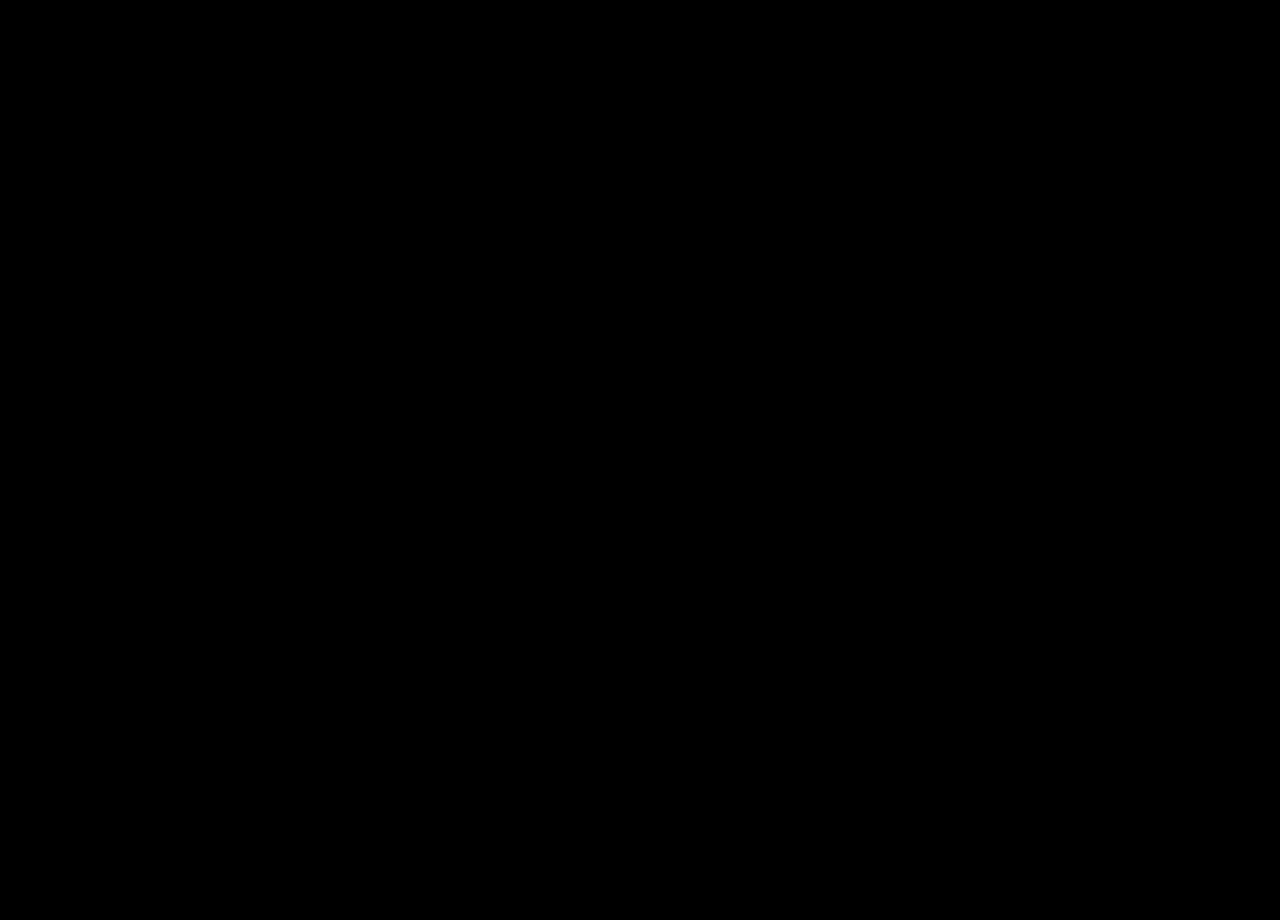
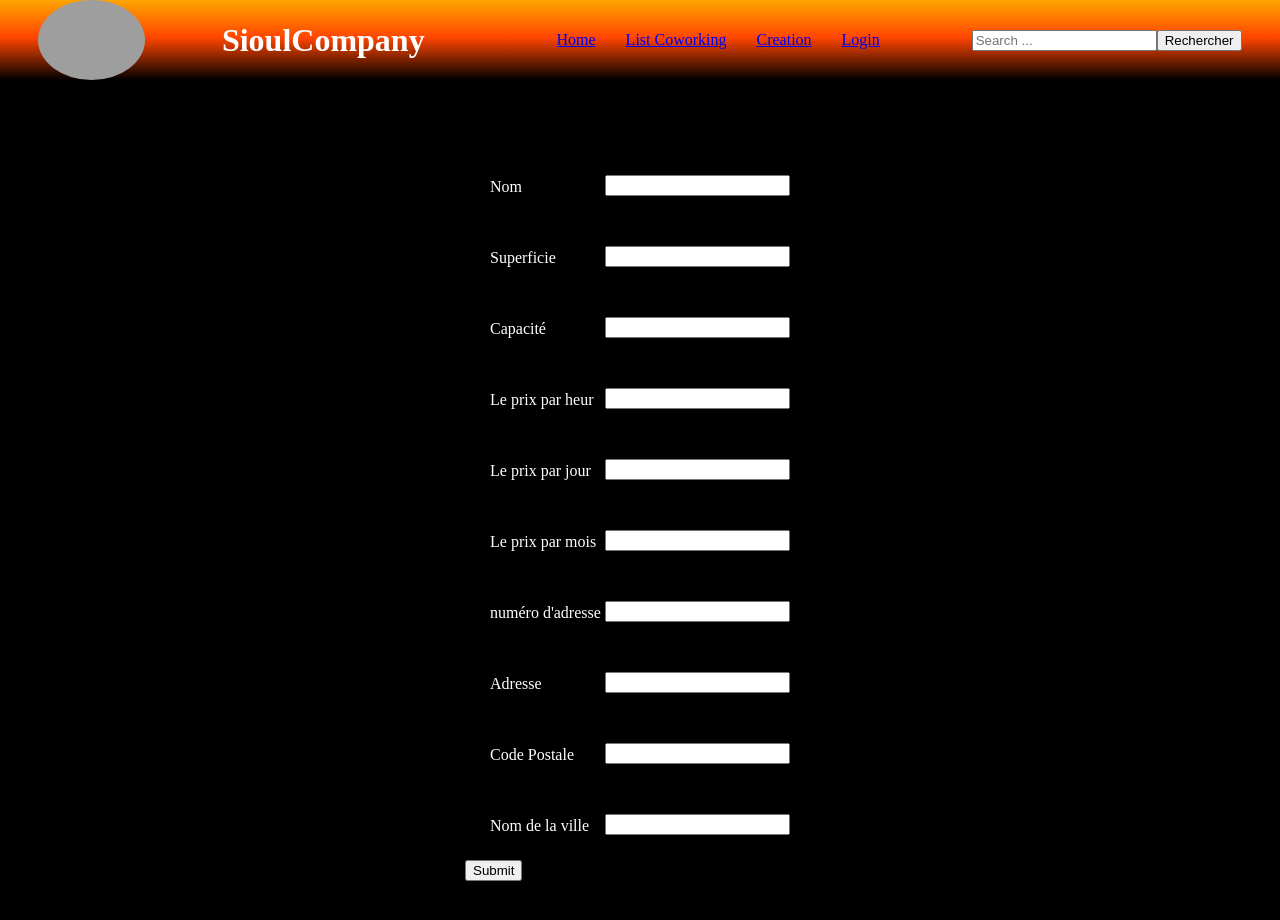
Before and after one commit to LorietteLouis/coworkingFront, a React (Create React App) app: page /admin/coworkings/create in a window 1280 px wide. Before the commit this address had no page. Shown: the top 920 px of the page. Before the commit the page ends 800 px from the top, so only its background shows below. Built offline with nearby package versions, Linux system fonts and the light colour scheme; grey boxes are pictures that could not be loaded.

Commit message:
mise a jour coworking-front LoginPage

```diff
--- a/package.json
+++ b/package.json
@@ -6,6 +6,7 @@
     "@testing-library/jest-dom": "^5.17.0",
     "@testing-library/react": "^13.4.0",
     "@testing-library/user-event": "^13.5.0",
+    "js-cookie": "^3.0.5",
     "react": "^18.2.0",
     "react-dom": "^18.2.0",
     "react-router-dom": "^6.14.2",
--- a/src/App.css
+++ b/src/App.css
@@ -79,7 +79,7 @@ body {
     border-radius: 15px;
   }
 
-  .label-forma{
+  .forma{
     display: flex;
     justify-content: space-between;
     padding: 25px;
@@ -93,10 +93,10 @@ body {
     align-items:flex-end;
   }
 
-  .updatingPage{
-    margin: 50px auto;
+  .login{
+    margin: 20px auto;
     width: 350px;
-    padding: 20px;
+    padding: 5px;
     border-radius: 15px;
   }
 
--- a/src/App.js
+++ b/src/App.js
@@ -4,15 +4,18 @@ import HomePage from "./page/HomePage";
 import CoworkingsPage from "./page/CoworkingPage";
 import CreateCoworkingPage from "./page/CreateCoworkingPage";
 import UpdateCoworkingPage from "./page/UpdateCoworkingPage";
+import LoginPage from "./page/LoginPage";
 
 function App() {
   return (
     <BrowserRouter>
       <Routes>
         <Route path="/" element={<HomePage />} />
-        <Route path="/coworkings" element={<CoworkingsPage />} />
-        <Route path="/coworkings/create" element={<CreateCoworkingPage />} />
-        <Route path="/coworkings/:id/update" element={<UpdateCoworkingPage/>}/>
+        <Route path="/admin/coworkings" element={<CoworkingsPage />} />
+        <Route path="/admin/coworkings/create" element={<CreateCoworkingPage />} />
+        <Route path="/admin/coworkings/:id/update" element={<UpdateCoworkingPage/>}/>
+
+        <Route path="/coworking/login" element={<LoginPage/>}/>
       </Routes>
     </BrowserRouter>
   );
--- a/src/component/Header.jsx
+++ b/src/component/Header.jsx
@@ -23,13 +23,13 @@ const Header = () => {
             <Link to="/">Home</Link>
           </li>
           <li>
-            <Link to="/coworkings">List Coworking</Link>
+            <Link to="/admin/coworkings">List Coworking</Link>
           </li>
           <li>
-            <Link to="/coworkings/create">Creation</Link>
+            <Link to="/admin/coworkings/create">Creation</Link>
           </li>
           <li>
-            <Link to="/coworkings/:id/update">Update</Link>
+            <Link to="/coworking/login">Login</Link>
           </li>
         </ul>
       </nav>
--- a/src/page/CoworkingPage.jsx
+++ b/src/page/CoworkingPage.jsx
@@ -46,7 +46,7 @@ return (
           {coworking.address.city}
         </p>
         <button onClick={() => handleDeleteCoworking(coworking.id)}>Supprimer le coworking</button>
-        <button><Link to={`/coworkings/${coworking.id}/update`}>Update</Link></button>
+        <button><Link to={`/admin/coworkings/${coworking.id}/update`}>Update</Link></button>
       </div>
     ))}
     <Footer/>
--- a/src/page/CreateCoworkingPage.jsx
+++ b/src/page/CreateCoworkingPage.jsx
@@ -7,7 +7,7 @@ const CreateCoworkingPage = () => {
     const handleCreateCoworking = async (e) =>{
         e.preventDefault()
 
-        const name = e.target.name.value;
+        const name = e.target.name.value ;
         const superficy = e.target.superficy.value;
         const capacity = e.target.capacity.value;
         const price_hour = e.target.price_hour.value;
@@ -19,20 +19,20 @@ const CreateCoworkingPage = () => {
         const address_city = e.target.address_city.value;
 
         const coworkingData = {
-            name: name,
-        price: {
-            hour: parseInt(price_hour),
-            day: parseInt(price_day),
-            month: parseInt(price_month),
-        },
-        superficy: parseInt(superficy),
-        capacity: parseInt(capacity),
-        address: {
-            number: parseInt(address_number),
+          name: name,
+          price: {
+            hour: price_hour ? parseInt(price_hour) : null,
+            day: price_day ? parseInt(price_day) : null,
+            month: price_month ? parseInt(price_month) : null,
+          },
+          superficy: superficy ? parseInt(superficy) : superficy,
+          capacity: capacity ? parseInt(capacity) : null,
+          address: {
+            number: address_number ? parseInt(address_number) : null,
             street: address_street,
-            postCode: parseInt(address_postcode),
+            postCode: address_postcode ? parseInt(address_postcode) : null,
             city: address_city,
-      },
+          },
         };
 
         const responseCreate = await fetch("http://localhost:3010/api/coworkings",{
@@ -43,58 +43,58 @@ const CreateCoworkingPage = () => {
             }
         })
         const responseCreateJs = await responseCreate.json()
-        navigate("/coworkings")
+        navigate("/admin/coworkings")
     };
     return (
         <>
         <Header/>
         <form onSubmit={handleCreateCoworking} className="create-coworking">
-          <div className="label-forma">
+          <div className="label forma">
             <label htmlFor="name">Nom</label>
             <input type="text" name="name" />
           </div>
 
-          <div className="label-forma">
+          <div className="label forma">
             <label htmlFor="superficy">Superficie</label>
             <input type="number" name="superficy" />
           </div>
 
-          <div className="label-forma">
+          <div className="label forma">
             <label htmlFor="capacity">Capacité</label>
             <input type="number" name="capacity" />
           </div>
 
-          <div className="label-forma">
+          <div className="label forma">
             <label htmlFor="price_hour">Le prix par heur</label>
             <input type="number" name="price_hour" />
           </div>
 
-          <div className="label-forma">
+          <div className="label forma">
             <label htmlFor="price_day">Le prix par jour</label>
             <input type="number" name="price_day" />
           </div>
 
-          <div className="label-forma">
+          <div className="label forma">
             <label htmlFor="price_month">Le prix par mois</label>
             <input type="number" name="price_month" />
           </div>
 
-          <div className="label-forma">
+          <div className="label forma">
             <label htmlFor="address_number">numéro d'adresse</label>
             <input type="number" name="address_number" />
           </div>
 
-          <div className="label-forma">
+          <div className="label forma">
             <label htmlFor="address_street">Adresse</label>
             <input type="text" name="address_street" />
           </div>
 
-          <div className="label-forma">
+          <div className="label forma">
             <label htmlFor="address_postcode">Code Postale</label>
             <input type="number" name="address_postcode" />
           </div>
 
-          <div className="label-forma">
+          <div className="label forma">
             <label htmlFor="address_city">Nom de la ville</label>
             <input type="text" name="address_city" />
           </div>
--- /dev/null
+++ b/src/page/LoginPage.jsx
@@ -0,0 +1,42 @@
+import Cookies from "js-cookie";
+
+const LoginPage = () => {
+    const handleLoginSubmit = async (e) => {
+        e.preventDefault()
+
+        const username = e.target.username.value;
+        const password = e.target.password.value;
+
+        const loginResponse = await fetch("http://localhost:3010/api/users/login", {
+            method:"POST",
+            headers: {
+                "Content-Type":"application/json",
+            },
+            body: JSON.stringify({username,password}),
+        });
+
+        if (loginResponse.status === 200){
+            const loginData = await loginResponse.json();
+
+            const jwt = loginData.data;
+            Cookies.set("jwt",jwt);
+        }
+    }
+    return (
+        <form onSubmit={handleLoginSubmit} className="login">
+          <div className="login forma">
+            <label htmlFor="username">Username</label>
+            <input type="text" name="username" />
+          </div>
+
+          <div className="login forma">
+            <label htmlFor="password">Password</label>
+            <input type="password" name="password" />
+          </div>
+
+          <input type="submit" />
+        </form>
+      );
+}
+
+export default LoginPage
```
Also changed, not shown: src/page/UpdateCoworkingPage.jsx (+65 -20 lines), 1 other file (tests, documents, lock files or other folders).
